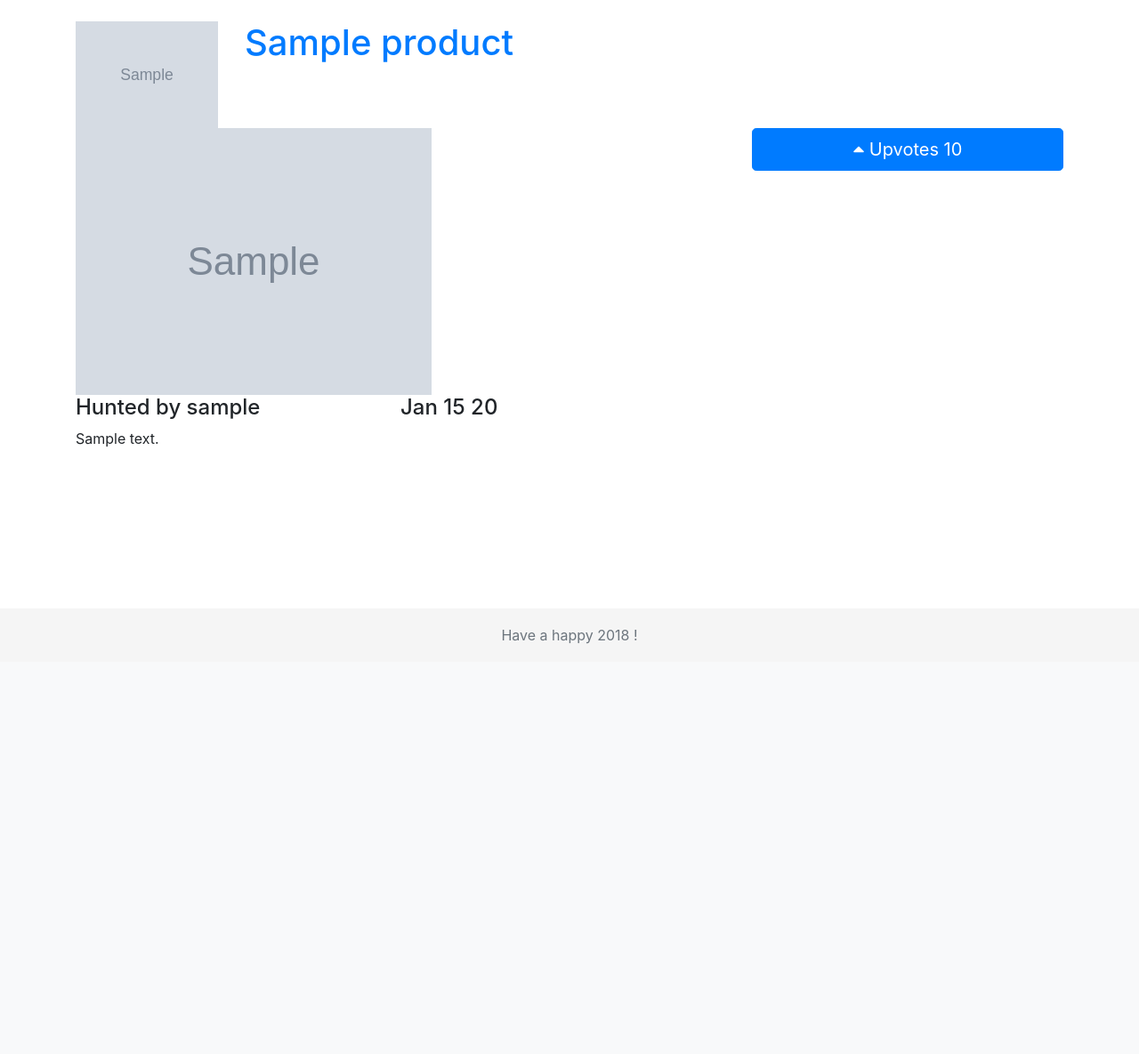
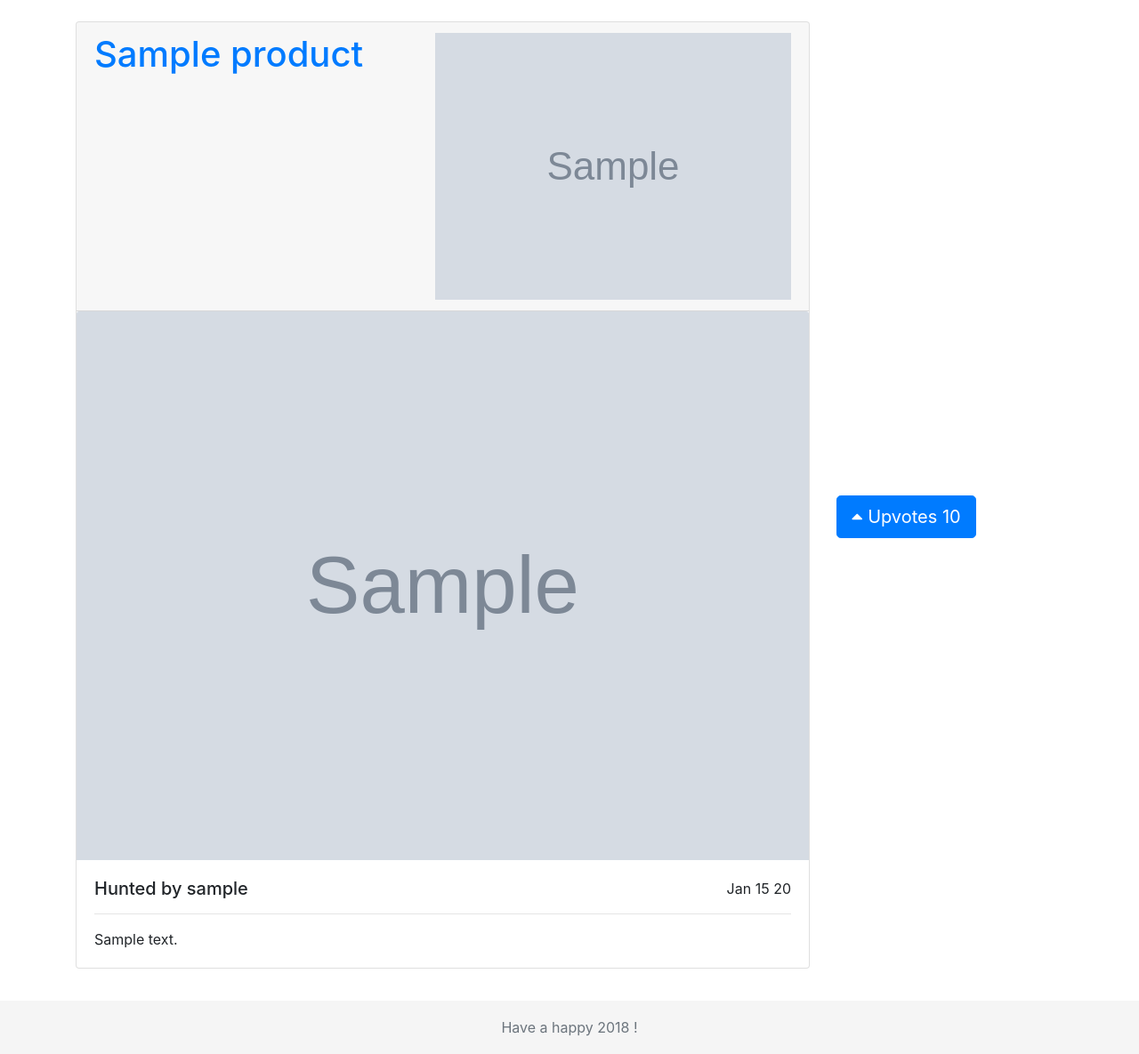
Before and after one commit to ianFraser858/ProductHunt, a Django app: page /products/1/ in a window 1280 px wide. Shown: the part 56-1241 px from the top of the page at 89% size. Before the commit the page ends 780 px from the top, so only its background shows below. Run offline with Django 3.2, Linux system fonts and the light colour scheme; tables that the repository leaves empty hold one stand-in row (values such as "Sample post"); grey boxes marked "Sample" are stand-in pictures; some libraries are stand-ins or nearby versions.

Commit message:
updated product show and login pages

```diff
--- a/templates/accounts/login.html
+++ b/templates/accounts/login.html
@@ -1,4 +1,5 @@
 {% extends "base.html" %}
+{% block title %}Login{% endblock %}
 {% block content %}
 <div class="row">
     <div class="col-md-12 text-center">
@@ -11,7 +12,7 @@
                 <label for="inputPassword" class="sr-only">Password</label>
                 <input type="password" id="inputPassword" class="form-control" name="password" placeholder="Password">
                 <label for="inputPassword2" class="sr-only">Password</label>
-                 <button class="btn btn-lg btn-primary btn-block" type="submit">Sign Up</button>
+                 <button class="btn btn-lg btn-primary btn-block" type="submit">Login</button>
             </form>
         </div>
     </div>
--- a/templates/accounts/register.html
+++ b/templates/accounts/register.html
@@ -1,4 +1,5 @@
 {% extends "base.html" %}
+{% block title %}Register{% endblock %}
 {% block content %}
 <div class="row">
     <div class="col-md-12 text-center">
--- a/templates/products/create.html
+++ b/templates/products/create.html
@@ -1,4 +1,5 @@
 {% extends "base.html" %}
+{% block title %}Create New Product{% endblock %}
 {% block content %}
 <div class="container">
     <div class="row justify-content-center">
--- a/templates/products/detail.html
+++ b/templates/products/detail.html
@@ -1,35 +1,54 @@
 {% extends "base.html" %}
 {% block title %}{{ product.title }}{% endblock %}
 {% block content %}
-    <div class="row">
-        <div class="col-md-2">
-            <img class="img-fluid" src="{{ product.icon.url }}" />
-        </div>
-        <div class="col-md-10">
+        <div class="row mb-5">
+            <div class="col-md-9 mb-5">
+                <div class="card">
+                    <div class="card-header">
+                        <img class="img-fluid float-right" src="{{ product.icon.url }}" />
                         <a href="{{ product.product_url }}" target="_blank"><h1>{{ product.title }}</h1></a>
                     </div>
-    </div>
-    <div class="row">
-        <div class="col-md-8">
-            <img class="img-fluid" src="{{ product.image.url }}" />
-        </div>
-        <div class="col-md-4">
-            <a href="javascript:{document.getElementById('upvote').submit()}"><button class="btn btn-primary btn-lg btn-block"><i class="fas fa-caret-up"></i> Upvotes {{ product.vote_total }}</button></a>
+                    <img class="card-img-top" src="{{ product.image.url }}" alt="{{ product.title }}">
+                    <div class="card-body">
+                        <p class="float-right">{{ product.pub_date_pretty }}</p>
+                        <h5>Hunted by {{ product.hunter.username }}</h5>
+                        <hr>
+                        <p class="card-text">{{ product.body }}</p>
                     </div>
                 </div>
-    <div class="row">
-        <div class="col-md-4">
-            <h4>Hunted by {{ product.hunter.username }}</h4>
             </div>
-        <div class="row-md-4 text-right">
-            <h4> {{ product.pub_date_pretty }}</h4>
+            <div class="col-3 my-auto">
+                <a class="btn btn-primary btn-lg"  href="javascript:{document.getElementById('upvote').submit()}"><i class="fas fa-caret-up"></i> Upvotes {{ product.vote_total }}</a>
             </div>
         </div>
-    <div class="row">
-        <div class="col-md-8">
-            <p> {{ product.body }}</p>
-        </div>
-    </div>
+    {#            <div class="col-md-2">#}
+{#                <img class="img-fluid" src="{{ product.icon.url }}" />#}
+{#            </div>#}
+{#            <div class="col-md-10">#}
+{#                <a href="{{ product.product_url }}" target="_blank"><h1>{{ product.title }}</h1></a>#}
+{#            </div>#}
+
+
+{#    <div class="row">#}
+{#        <div class="col-md-8">#}
+{#            <img class="img-fluid" src="{{ product.image.url }}" />#}
+{#        </div>#}
+{#        <div class="col-md-4">#}
+{#            <a href="javascript:{document.getElementById('upvote').submit()}"><button class="btn btn-primary btn-lg btn-block"><i class="fas fa-caret-up"></i> Upvotes {{ product.vote_total }}</button></a>#}
+{#        </div>#}
+{#    </div>#}
+{#    <div class="row">#}
+{#        <div class="col-md-4">#}
+{#            <h4>Hunted by {{ product.hunter.username }}</h4>#}
+{#        </div>#}
+{#        <div class="row-md-4 text-right">#}
+{#            <h4> {{ product.pub_date_pretty }}</h4>#}
+{#        </div>#}
+{#    </div>#}
+{#    <div class="row">#}
+{#        <div class="col-md-8">#}
+{#            <p> {{ product.body }}</p>#}
+{#        </div>#}
 
     <form id="upvote" action="{% url 'upvote' product.id %}" method="POST" >
         {% csrf_token %}
--- a/templates/products/home.html
+++ b/templates/products/home.html
@@ -1,7 +1,6 @@
 {% extends "base.html" %}
 {% block title %}Product Hunt{% endblock %}
 {% block content %}
-
     {% for product in products.all %}
         <div class="row pt-4">
             <div class="col-md-2" onclick="window.location='{%  url 'detail' product.id %}';" style="cursor: pointer">
```
Also changed, not shown: README.md. Lines whose indentation alone changed are shown as unchanged.
